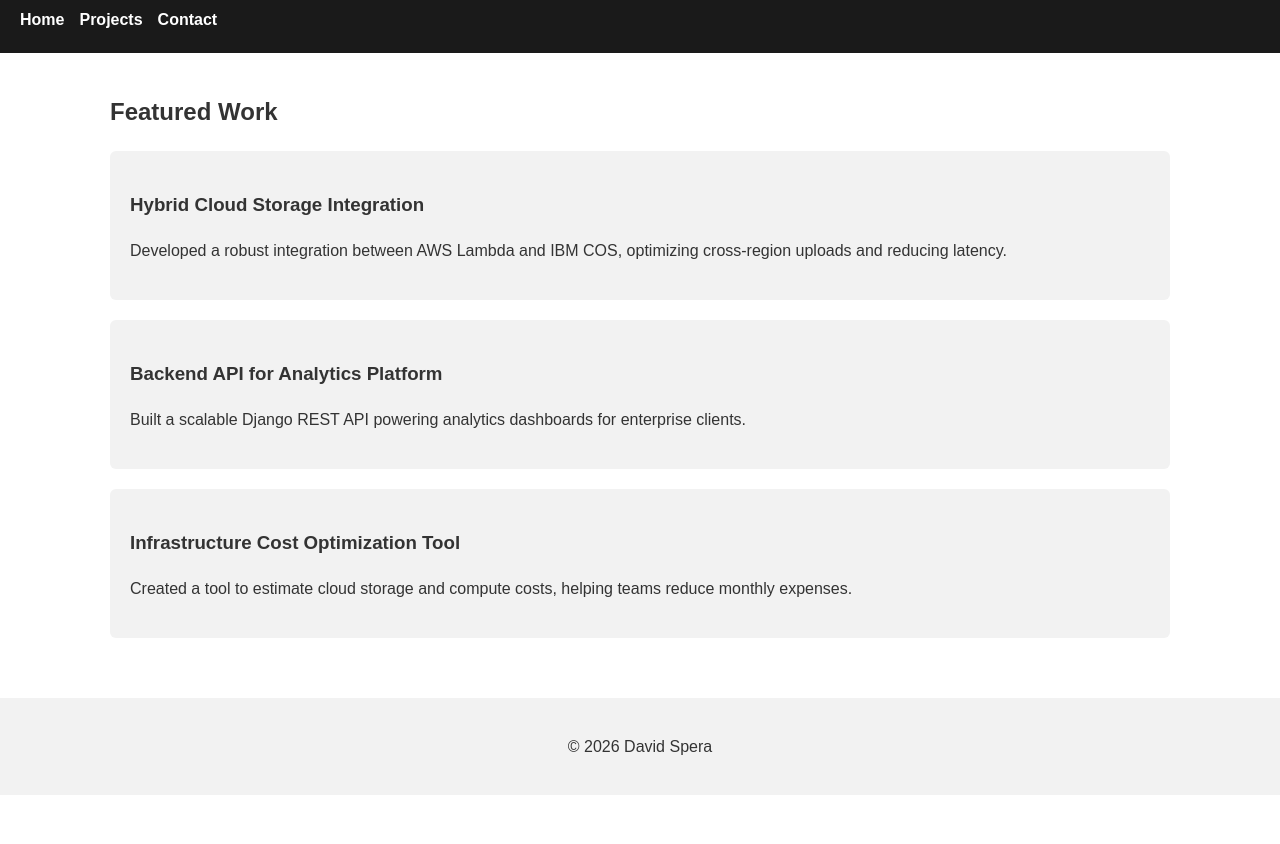
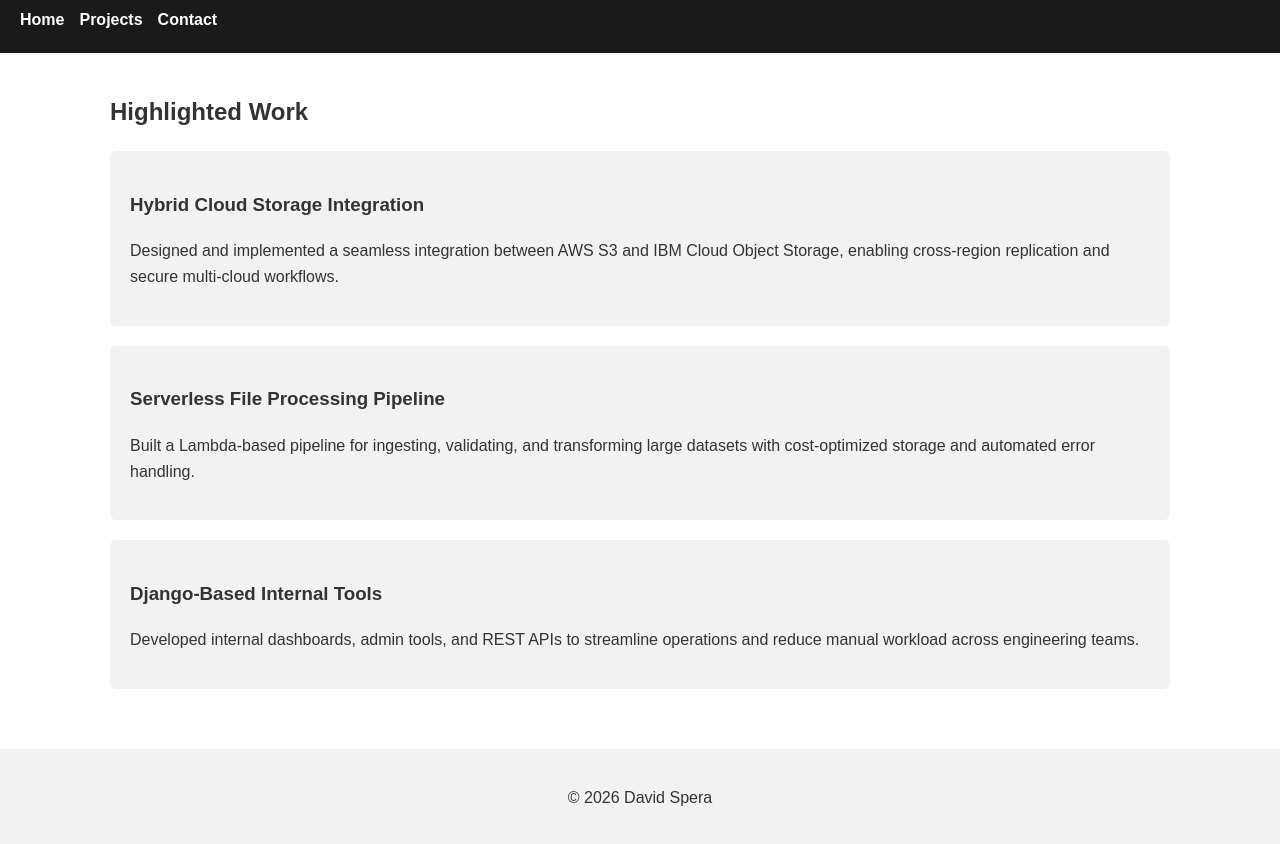
Before and after one commit to das77/static-resume, a plain HTML site: page projects.html in a window 1280 px wide. Shown: the part 74-918 px from the top of the page. Before the commit the page ends 869 px from the top, so only its background shows below. Drawn offline with Linux system fonts and the light colour scheme.

Commit message:
Refactor projects.html to enhance structure, update section headings, and improve accessibility

```diff
--- a/projects.html
+++ b/projects.html
@@ -10,7 +10,7 @@
 <body>
   <header>
     <h1>Projects</h1>
-    <nav>
+    <nav aria-label="Primary navigation">
       <ul>
         <li><a href="index.html">Home</a></li>
         <li><a href="projects.html">Projects</a></li>
@@ -19,29 +19,38 @@
     </nav>
   </header>
 
-<main>
+  <main role="main">
     <section>
-        <h2>Featured Work</h2>
+      <h2>Highlighted Work</h2>
 
       <article>
         <h3>Hybrid Cloud Storage Integration</h3>
-            <p>Developed a robust integration between AWS Lambda and IBM COS, optimizing cross‑region uploads and reducing latency.</p>
+        <p>
+          Designed and implemented a seamless integration between AWS S3 and IBM Cloud Object Storage,
+          enabling cross‑region replication and secure multi‑cloud workflows.
+        </p>
       </article>
 
       <article>
-            <h3>Backend API for Analytics Platform</h3>
-            <p>Built a scalable Django REST API powering analytics dashboards for enterprise clients.</p>
+        <h3>Serverless File Processing Pipeline</h3>
+        <p>
+          Built a Lambda‑based pipeline for ingesting, validating, and transforming large datasets with
+          cost‑optimized storage and automated error handling.
+        </p>
       </article>
 
       <article>
-            <h3>Infrastructure Cost Optimization Tool</h3>
-            <p>Created a tool to estimate cloud storage and compute costs, helping teams reduce monthly expenses.</p>
+        <h3>Django‑Based Internal Tools</h3>
+        <p>
+          Developed internal dashboards, admin tools, and REST APIs to streamline operations and reduce
+          manual workload across engineering teams.
+        </p>
       </article>
     </section>
   </main>
 
   <footer>
-    <p>© 2026 David Spera</p>
+    <p>&copy; 2026 David Spera</p>
   </footer>
 </body>
 </html>
```
Lines whose indentation alone changed are shown as unchanged.
